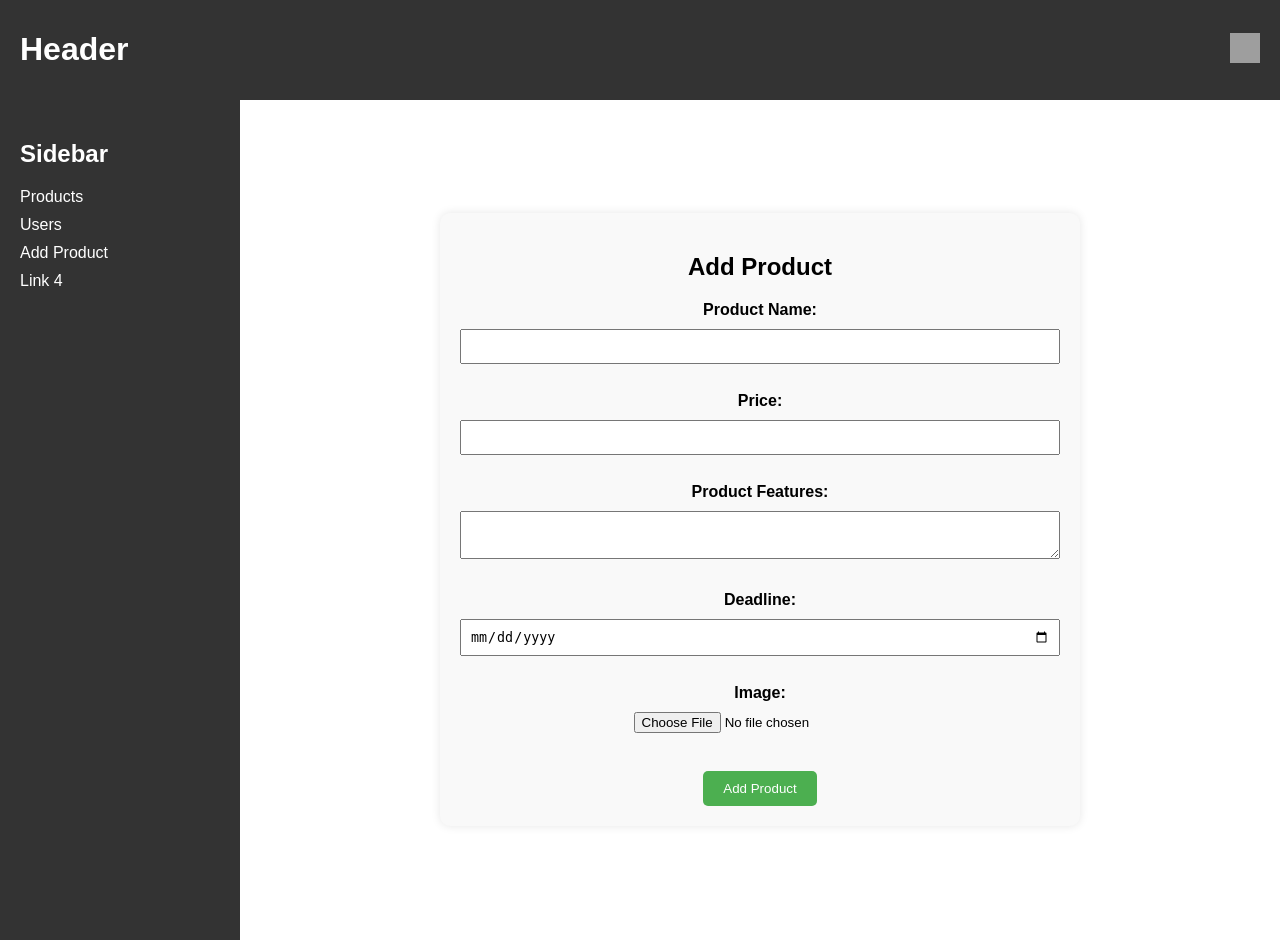
After one commit to Busraa8/Online-Auction-Website, a PHP site: page /Producer/add_product.php in a window 1280 px wide. The commit adds this page. Run offline with PHP 8.4, Linux system fonts and the light colour scheme; grey boxes are pictures that could not be loaded.

Commit message:
add_product

```diff
--- /dev/null
+++ b/Producer/add_product.php
@@ -0,0 +1,144 @@
+<?php
+include 'connection.php';
+
+// Check if form is submitted
+if ($_SERVER["REQUEST_METHOD"] == "POST" && isset($_POST['add_product'])) {
+    $product_name = $_POST['product_name'];
+    $price = $_POST['price'];
+    $product_features = $_POST['product_features'];
+    $deadline = $_POST['deadline'];
+    $image_name = "";
+
+    // Check if all required fields are filled
+    if (!empty($product_name) && !empty($price) && !empty($deadline) && isset($_FILES["image"]) && $_FILES["image"]["error"] == 0) {
+        // Handle image upload
+        $target_dir = "../Consumer/img/images/";
+        $target_file = $target_dir . basename($_FILES["image"]["name"]);
+
+        // Try to move the uploaded file
+        if (move_uploaded_file($_FILES["image"]["tmp_name"], $target_file)) {
+            $image_name = basename($_FILES["image"]["name"]);
+
+            // Insert product into database
+            $sql = "INSERT INTO products (product_name, price, product_features, deadline, image)
+                    VALUES ('$product_name', '$price', '$product_features', '$deadline', '$image_name')";
+
+            if ($conn->query($sql) === TRUE) {
+                // Redirect to prevent form resubmission
+                header("Location: add_product.php?success=true");
+                exit();
+            } else {
+                echo "Error: " . $sql . "<br>" . $conn->error;
+            }
+        } else {
+            echo "Sorry, there was an error uploading your file.";
+        }
+    } else {
+        echo "Please fill out all required fields.";
+    }
+
+    $conn->close();
+}
+?>
+
+<!DOCTYPE html>
+<html lang="en">
+<head>
+    <meta charset="UTF-8">
+    <meta name="viewport" content="width=device-width, initial-scale=1.0">
+    <title>Header and Sidebar</title>
+    <link rel="stylesheet" href="style.css">
+    <style>
+        main {
+            display: flex;
+            justify-content: center;
+            align-items: center;
+            height: 100vh;
+        }
+
+        form {
+            width: 80%;
+            max-width: 600px;
+            padding: 20px;
+            background-color: #f9f9f9;
+            border-radius: 10px;
+            box-shadow: 0 0 10px rgba(0, 0, 0, 0.1);
+            text-align: center;
+        }
+
+        form label {
+            display: block;
+            margin-bottom: 10px;
+            font-weight: bold;
+        }
+
+        form input[type="text"],
+        form input[type="number"],
+        form textarea,
+        form input[type="date"] {
+            width: 100%;
+            padding: 8px;
+            margin-bottom: 10px;
+            box-sizing: border-box;
+        }
+
+        form input[type="file"] {
+            margin-bottom: 20px;
+        }
+
+        form input[type="submit"] {
+            padding: 10px 20px;
+            background-color: #4CAF50;
+            color: white;
+            border: none;
+            border-radius: 5px;
+            cursor: pointer;
+            transition: background-color 0.3s;
+        }
+
+        form input[type="submit"]:hover {
+            background-color: #45a049;
+        }
+    </style>
+</head>
+<body>
+    <header>
+        <h1>Header</h1>
+        <div class="user-icon">
+            <img src="https://cdn-icons-png.freepik.com/512/1144/1144760.png" alt="User Icon">
+        </div>
+    </header>
+    <div class="container">
+        <aside>
+            <h2>Sidebar</h2>
+            <ul>
+                <li><a href="producer_products.php">Products</a></li>
+                <li><a href="users.php">Users</a></li>
+                <li><a href="add_product.php">Add Product</a></li>
+                <li><a href="#">Link 4</a></li>
+            </ul>
+        </aside>
+        <main>
+            <form action="add_product.php" method="POST" enctype="multipart/form-data">
+                <h2>Add Product</h2>
+                <label for="product_name">Product Name:</label>
+                <input type="text" id="product_name" name="product_name" required><br><br>
+
+                <label for="price">Price:</label>
+                <input type="number" id="price" name="price" min="0" required><br><br>
+
+                <label for="product_features">Product Features:</label>
+                <textarea id="product_features" name="product_features"></textarea><br><br>
+
+                <label for="deadline">Deadline:</label>
+                <input type="date" id="deadline" name="deadline" required><br><br>
+
+                <label for="image">Image:</label>
+                <input type="file" id="image" name="image" accept="image/*" required><br><br>
+
+                <input type="submit" name="add_product" value="Add Product">
+            </form>
+        </main>
+    </div>
+</body>
+</html>
--- a/Producer/dashboard.php
+++ b/Producer/dashboard.php
@@ -19,7 +19,7 @@
             <ul>
                 <li><a href="producer_products.php">Products</a></li>
                 <li><a href="users.php">Users</a></li>
-                <li><a href="#">Link 3</a></li>
+                <li><a href="add_product.php">Add Product</a></li>
                 <li><a href="#">Link 4</a></li>
             </ul>
         </aside>
--- a/Producer/producer_products.php
+++ b/Producer/producer_products.php
@@ -20,7 +20,7 @@
             <ul>
                 <li><a href="producer_products.php">Products</a></li>
                 <li><a href="users.php">Users</a></li>
-                <li><a href="#">Link 3</a></li>
+                <li><a href="add_product.php">Add Product</a></li>
                 <li><a href="#">Link 4</a></li>
             </ul>
         </aside>
--- a/Producer/users.php
+++ b/Producer/users.php
@@ -20,7 +20,7 @@
             <ul>
                 <li><a href="producer_products.php">Products</a></li>
                 <li><a href="users.php">Users</a></li>
-                <li><a href="#">Link 3</a></li>
+                <li><a href="add_product.php">Add Product</a></li>
                 <li><a href="#">Link 4</a></li>
             </ul>
         </aside>
```
Also changed, not shown: Consumer/img/images/1_org.webp (added), Consumer/img/images/Product Details.PNG (added), Consumer/img/images/change user role.PNG (added), Consumer/img/images/homepage1.PNG (added), Consumer/img/images/homepage2.PNG (added), Consumer/img/images/producer login.PNG (added).
